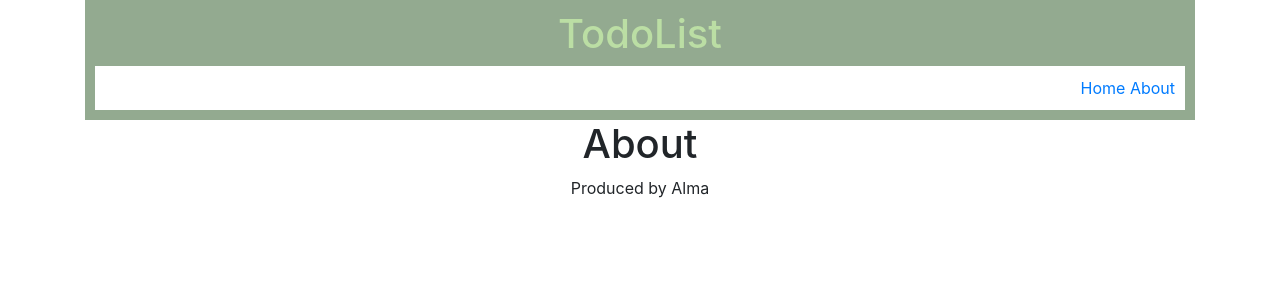
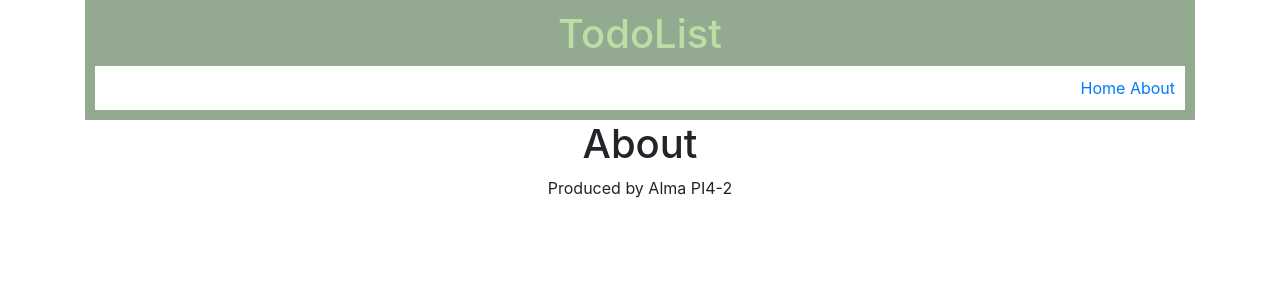
Before and after one commit to koroteevmv/web_1_react, a React (Create React App) app: page /about in a window 1280 px wide. Shown: the top 300 px of the page. Built offline with nearby package versions, Linux system fonts and the light colour scheme.

Commit message:
react app готов(теперь точно)

```diff
--- a/src/components/About.js
+++ b/src/components/About.js
@@ -4,7 +4,7 @@ class About extends Component {
         return (
             <React.Fragment>
                 <h1>About</h1>
-                <p>Produced by Alma</p>
+                <p>Produced by Alma PI4-2</p>
             </React.Fragment>
         );
     }
```
